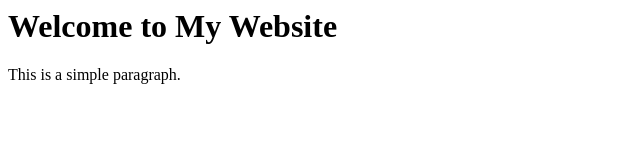
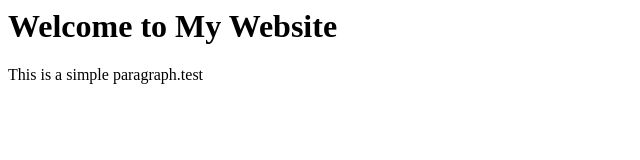
Before and after one commit to Kiryll6/proyecto, a plain HTML site: page index.html in a window 1280 px wide. Shown: the full height of the page, 0-640 px from the left. Drawn offline with Linux system fonts and the light colour scheme.

Commit message:
primera pagina

```diff
--- a/index.html
+++ b/index.html
@@ -4,6 +4,6 @@
     </head>
     <body>
         <h1>Welcome to My Website</h1>
-        <p>This is a simple paragraph.</p>
+        <p>This is a simple paragraph.test</p>
     </body>
 </html>
```
